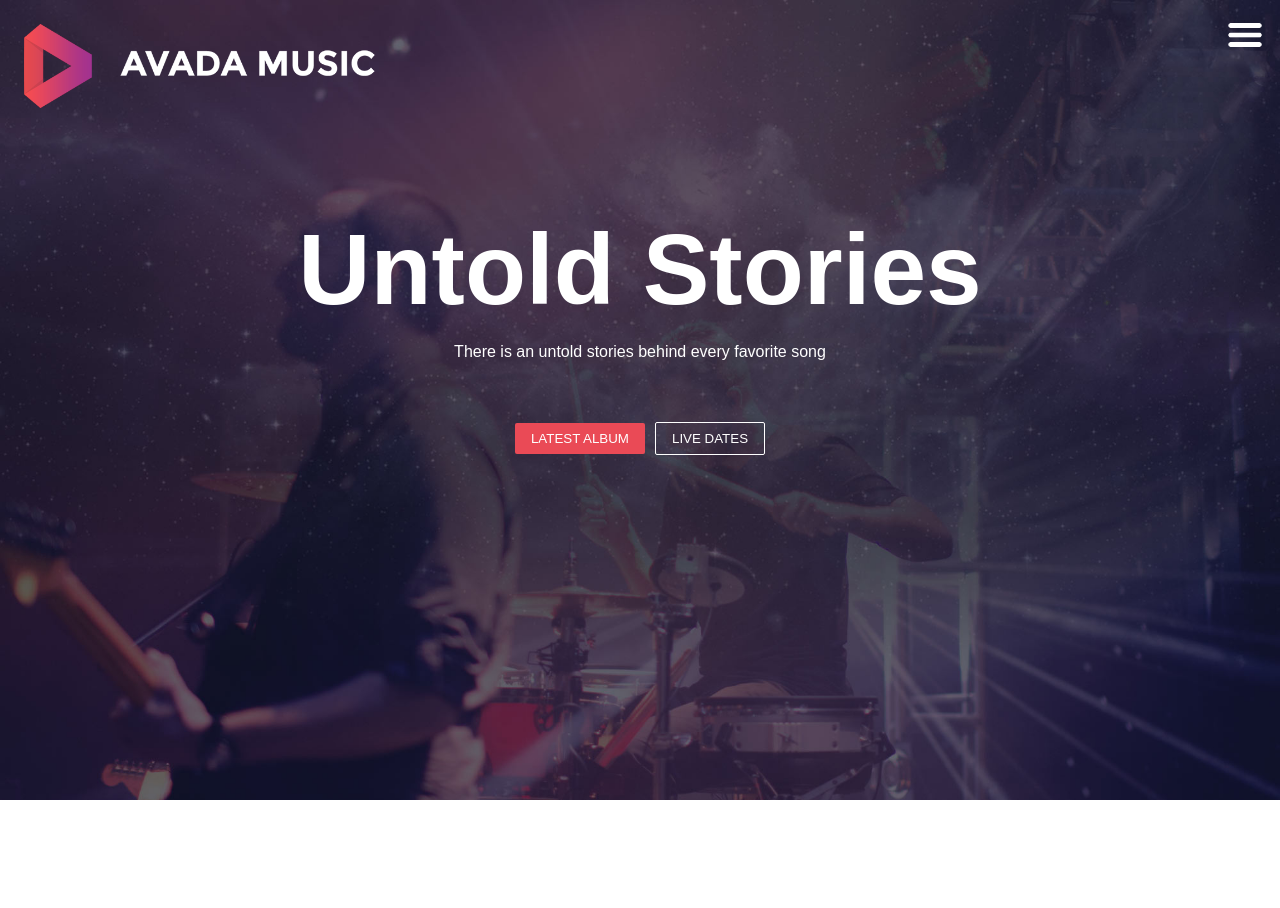
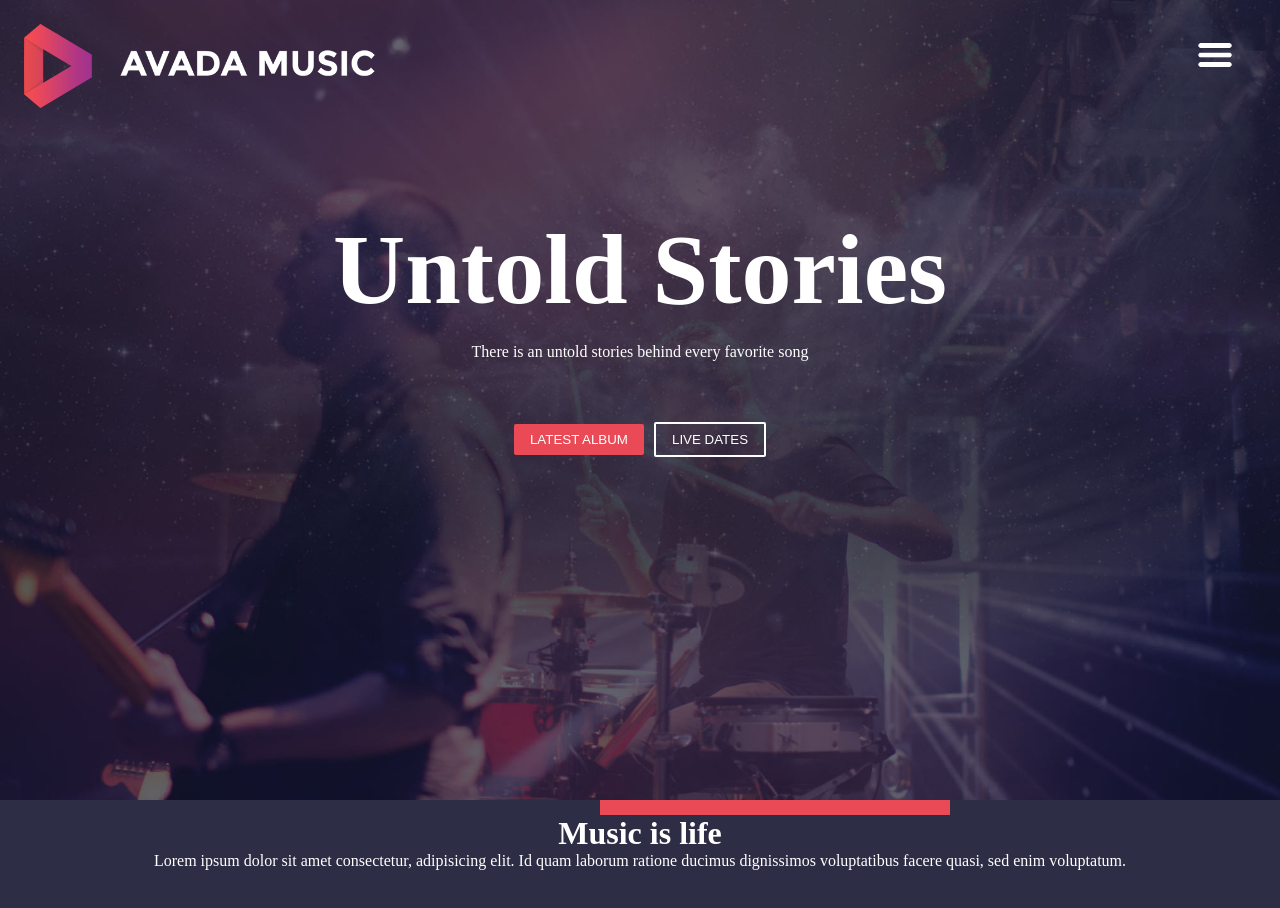
Before and after one commit to Alessia9802/proj-html-vuejs, a Vue app: page / in a window 1280 px wide. Shown: the top 908 px of the page. Before the commit the page ends 800 px from the top, so only its background shows below. Built offline with nearby package versions, Linux system fonts and the light colour scheme; a web font is replaced by a local one.

Commit message:
Installation font source and set section music of life

```diff
--- a/package.json
+++ b/package.json
@@ -8,6 +8,10 @@
     "lint": "vue-cli-service lint"
   },
   "dependencies": {
+    "@fontsource/abhaya-libre": "^4.5.0",
+    "@fontsource/montserrat": "^4.5.1",
+    "@fontsource/montserrat-alternates": "^4.5.0",
+    "@fontsource/open-sans": "^4.5.2",
     "core-js": "^3.6.5",
     "vue": "^2.6.11"
   },
--- a/src/App.vue
+++ b/src/App.vue
@@ -53,5 +53,4 @@ export default {
 
 <style lang="scss">
 @import "./assets/scss/common.scss";
-@import url("https://fonts.googleapis.com/css2? family= Montserrat+Alternates:ital,wght@0.300;0.600;0.800;1.500 & display=swap");
 </style>
--- a/src/assets/scss/common.scss
+++ b/src/assets/scss/common.scss
@@ -3,7 +3,3 @@
   padding: 0;
   box-sizing: border-box;
 }
-
-body {
-  font-family: "Monserrat Alternates", sans-serif;
-}
--- a/src/components/Header.vue
+++ b/src/components/Header.vue
@@ -80,11 +80,13 @@ export default {
   padding: 1.5rem;
 }
 
-.top_nav .menu_icon {
+.top_nav .menu_icon,
+.close {
   width: 70px;
   height: 70px;
   filter: invert(100%);
   padding: 1rem;
+  margin: 20px 30px;
 }
 
 ul > li {
@@ -93,13 +95,6 @@ ul > li {
     text-decoration: none;
     color: white;
   }
-}
-
-.close {
-  width: 70px;
-  height: 70px;
-  filter: invert(100%);
-  padding: 1rem;
 }
 
 .logo_sub {
@@ -117,7 +112,7 @@ ul > li {
 .menu {
   position: absolute;
   height: 100vh;
-  width: 100vw;
+  width: 98.9vw;
   background-color: #ea4a56;
 }
 
@@ -147,10 +142,13 @@ ul > li {
   h1 {
     font-size: 100px;
     margin-top: 5rem;
+    /* font-family: "Montserrat Alternates";
+    font-weight: 800; */
   }
   p {
     padding: 1rem;
     margin-bottom: 40px;
+    /* font-family: "abhaya-libre"; */
   }
   button {
     padding: 0.5rem 1rem;
@@ -164,9 +162,15 @@ ul > li {
     color: white;
   }
   .live {
-    border: 1px solid white;
+    border: 2px solid white;
     color: white;
     background: unset;
   }
+
+  .live:hover {
+    border: 2px solid black;
+    color: black;
+    background-color: white;
+  }
 }
 </style>
--- a/src/components/Main.vue
+++ b/src/components/Main.vue
@@ -1,5 +1,17 @@
 <template>
-  <div id="site_main"></div>
+  <div id="site_main">
+    <!-- section music is life -->
+    <div class="music_life">
+      <div class="rectangle"></div>
+      <h1>Music is life</h1>
+      <div class="line_break"></div>
+      <p>
+        Lorem ipsum dolor sit amet consectetur, adipisicing elit. Id quam
+        laborum ratione ducimus dignissimos voluptatibus facere quasi, sed enim
+        voluptatum.
+      </p>
+    </div>
+  </div>
   <!-- site_main -->
 </template>
 
@@ -7,4 +19,20 @@
 export default {};
 </script>
 
-<style></style>
+<style lang="scss">
+.music_life {
+  text-align: center;
+  color: white;
+  height: 250px;
+  background-color: #2d2d45;
+  /* position: relative; */
+}
+
+.rectangle {
+  /* position: absolute; */
+  width: 350px;
+  height: 15px;
+  background-color: #ea4a56;
+  margin-left: 600px;
+}
+</style>
```
Also changed, not shown: src/main.js (+8 -5 lines), 2 other files (tests, documents, lock files or other folders).
